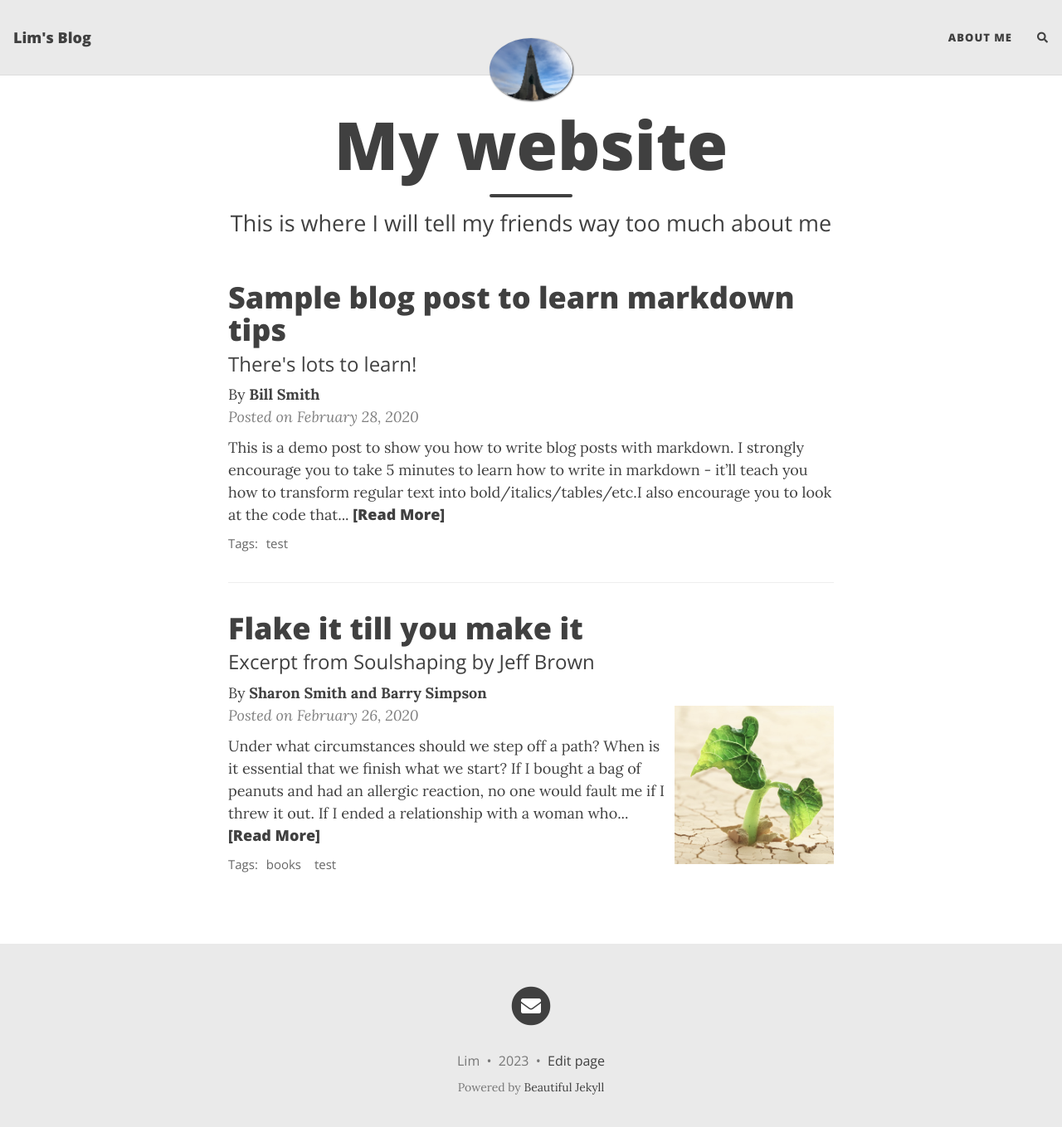
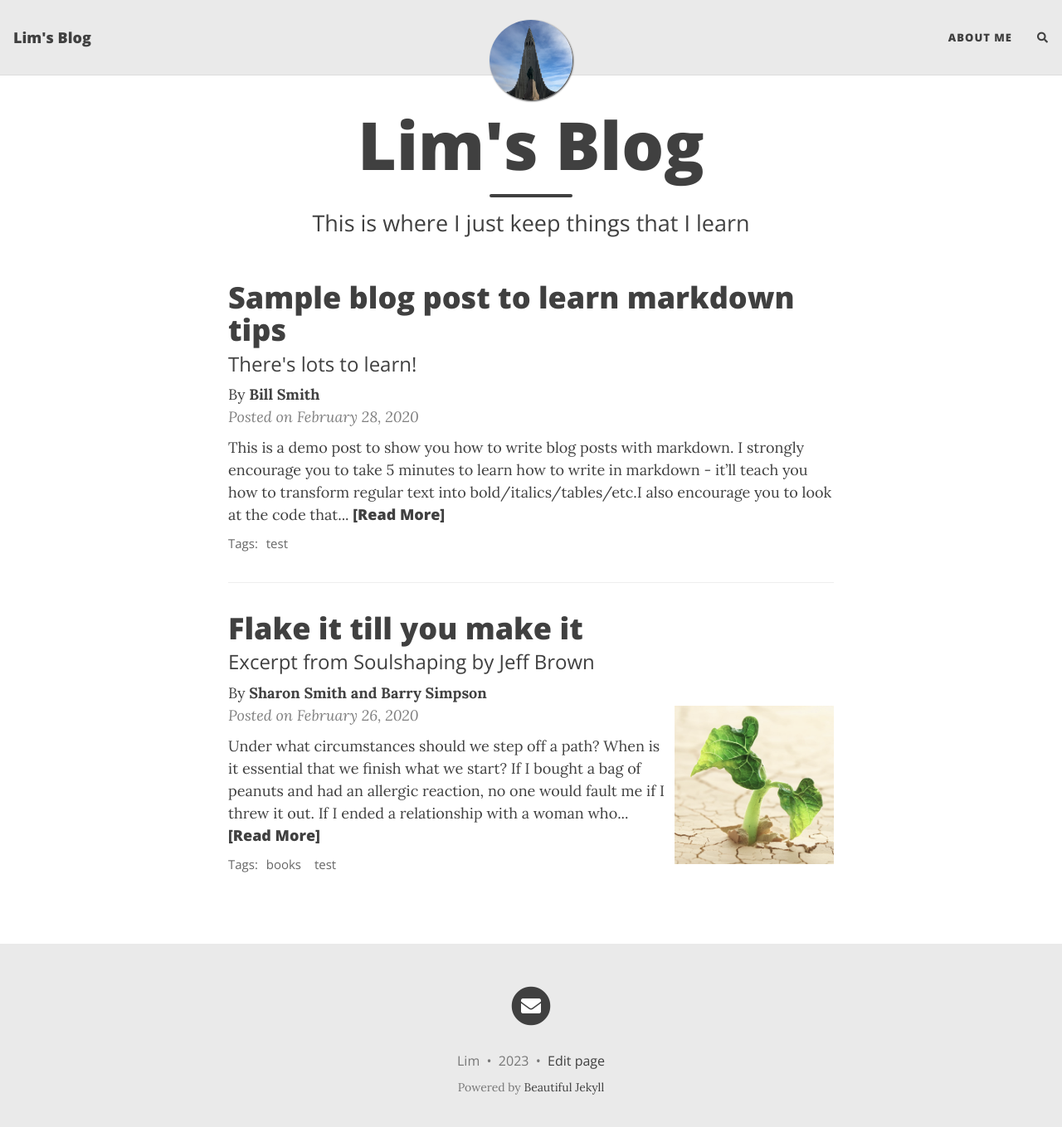
Before and after one commit to namjatiffk/namjatiffk.github.io, a Jekyll site: the page built from index.html, in a window 1280 px wide and 1372 px high. Shown: the top 1359 px of the window at 83% size. Built offline with Jekyll 4.4.1, drawn with Linux system fonts in a browser that asks for light colours; nearby versions of some CDN libraries; the list of posts is cut into pages by our own code; comment, search, counter and statistics services are not loaded.

```diff
--- a/404.html
+++ b/404.html
@@ -5,9 +5,9 @@ permalink: /404.html
 ---
 
 <div class="text-center">
-  <h1>Whoops, this page doesn't exist.</h1>
-  <h1>Move along. (404 error)</h1>
+  <h1>This page doesn't exist.</h1>
+  <h1>404 error</h1>
   <br/>
 
-  <img src="{{ 'assets/img/404-southpark.jpg' | relative_url }}" alt="Not found" />
+  <!-- <img src="{{ 'assets/img/404-southpark.jpg' | relative_url }}" alt="Not found" /> -->
 </div>
--- a/_config.yml
+++ b/_config.yml
@@ -117,7 +117,7 @@ edit_page_button: true
 # Allow sub-menu items (second-level navigation menu items) to be longer than the top-level menu
 # If this setting is off, then long sub-menu words might get cut off
 # See https://github.com/daattali/beautiful-jekyll/issues/765 to understand the issue this setting can solve
-navbar-var-length: false
+navbar-var-length: true
 
 # The keywords to associate with your website, for SEO purposes
 #keywords: "my,list,of,keywords"
--- a/index.html
+++ b/index.html
@@ -1,5 +1,5 @@
 ---
 layout: home
-title: My website
-subtitle: This is where I will tell my friends way too much about me
+title: Lim's Blog
+subtitle: This is where I just keep things that I learn
 ---
```
Also changed, not shown: assets/img/iceland.png.
